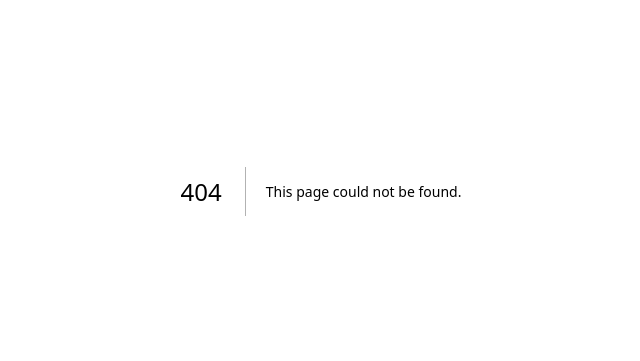
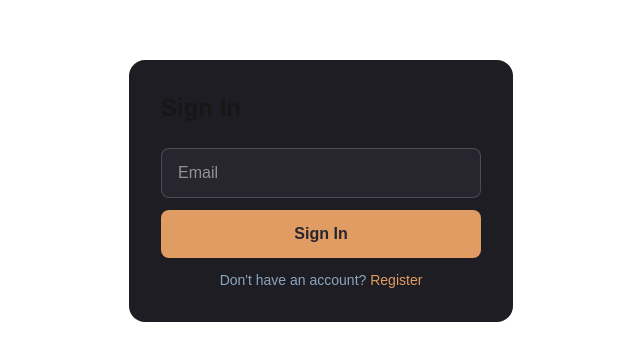
Before and after one commit to gigimento/studyflip, a Next.js app: page /auth/login in a window 1280 px wide. Before the commit this address had no page. Shown: the part 209-570 px from the top of the page, without its empty margins (319-959 px from the left). Built offline with nearby package versions, Linux system fonts and the light colour scheme.

Commit message:
feat: landing page and auth UI

```diff
--- /dev/null
+++ b/src/app/auth/login/page.tsx
@@ -0,0 +1,57 @@
+'use client';
+
+import { useState } from 'react';
+import { useRouter } from 'next/navigation';
+import { Button } from '@/components/ui/button';
+
+export default function LoginPage() {
+  const router = useRouter();
+  const [email, setEmail] = useState('');
+  const [name, setName] = useState('');
+  const [isRegister, setIsRegister] = useState(false);
+
+  async function handleSubmit() {
+    if (!email) return;
+    const endpoint = isRegister ? '/api/auth/register' : '/api/auth/login';
+    const body = isRegister ? { email, name: name || email.split('@')[0] } : { email };
+    const res = await fetch(endpoint, { method: 'POST', headers: { 'Content-Type': 'application/json' }, body: JSON.stringify(body) });
+    const data = await res.json();
+    if (data.sessionId) {
+      localStorage.setItem('sessionId', data.sessionId);
+      router.push('/dashboard');
+    }
+  }
+
+  return (
+    <div className="flex items-center justify-center min-h-screen px-6">
+      <div className="bg-[#1e1d24] p-8 rounded-2xl w-full max-w-sm">
+        <h2 className="text-2xl font-bold mb-6">{isRegister ? 'Create Account' : 'Sign In'}</h2>
+        <input
+          type="email"
+          placeholder="Email"
+          value={email}
+          onChange={(e) => setEmail(e.target.value)}
+          className="w-full px-4 py-3 rounded-lg bg-[#27262E] border border-[#8BA5BE]/30 text-white mb-3 outline-none focus:border-[#E19C63]"
+        />
+        {isRegister && (
+          <input
+            type="text"
+            placeholder="Your Name"
+            value={name}
+            onChange={(e) => setName(e.target.value)}
+            className="w-full px-4 py-3 rounded-lg bg-[#27262E] border border-[#8BA5BE]/30 text-white mb-3 outline-none focus:border-[#E19C63]"
+          />
+        )}
+        <Button onClick={handleSubmit} className="w-full mb-3">
+          {isRegister ? 'Create Account' : 'Sign In'}
+        </Button>
+        <p className="text-sm text-[#8BA5BE] text-center">
+          {isRegister ? 'Already have an account?' : "Don't have an account?"}{' '}
+          <button onClick={() => setIsRegister(!isRegister)} className="text-[#E19C63] hover:underline cursor-pointer">
+            {isRegister ? 'Sign In' : 'Register'}
+          </button>
+        </p>
+      </div>
+    </div>
+  );
+}
--- a/src/app/layout.tsx
+++ b/src/app/layout.tsx
@@ -1,33 +1,15 @@
-import type { Metadata } from "next";
-import { Geist, Geist_Mono } from "next/font/google";
-import "./globals.css";
-
-const geistSans = Geist({
-  variable: "--font-geist-sans",
-  subsets: ["latin"],
-});
-
-const geistMono = Geist_Mono({
-  variable: "--font-geist-mono",
-  subsets: ["latin"],
-});
+import type { Metadata } from 'next';
+import './globals.css';
 
 export const metadata: Metadata = {
-  title: "Create Next App",
-  description: "Generated by create next app",
+  title: 'StudyFlip - AI Flashcard Generator',
+  description: 'Generate flashcards from your study material with AI',
 };
 
-export default function RootLayout({
-  children,
-}: Readonly<{
-  children: React.ReactNode;
-}>) {
+export default function RootLayout({ children }: { children: React.ReactNode }) {
   return (
-    <html
-      lang="en"
-      className={`${geistSans.variable} ${geistMono.variable} h-full antialiased`}
-    >
-      <body className="min-h-full flex flex-col">{children}</body>
+    <html lang="en">
+      <body className="bg-[#27262E] text-white min-h-screen">{children}</body>
     </html>
   );
 }
--- a/src/app/page.tsx
+++ b/src/app/page.tsx
@@ -1,65 +1,23 @@
-import Image from "next/image";
+'use client';
+
+import { useRouter } from 'next/navigation';
+import { Button } from '@/components/ui/button';
 
 export default function Home() {
+  const router = useRouter();
+
   return (
-    <div className="flex flex-col flex-1 items-center justify-center bg-zinc-50 font-sans dark:bg-black">
-      <main className="flex flex-1 w-full max-w-3xl flex-col items-center justify-between py-32 px-16 bg-white dark:bg-black sm:items-start">
-        <Image
-          className="dark:invert"
-          src="/next.svg"
-          alt="Next.js logo"
-          width={100}
-          height={20}
-          priority
-        />
-        <div className="flex flex-col items-center gap-6 text-center sm:items-start sm:text-left">
-          <h1 className="max-w-xs text-3xl font-semibold leading-10 tracking-tight text-black dark:text-zinc-50">
-            To get started, edit the page.tsx file.
-          </h1>
-          <p className="max-w-md text-lg leading-8 text-zinc-600 dark:text-zinc-400">
-            Looking for a starting point or more instructions? Head over to{" "}
-            <a
-              href="https://vercel.com/templates?framework=next.js&utm_source=create-next-app&utm_medium=appdir-template-tw&utm_campaign=create-next-app"
-              className="font-medium text-zinc-950 dark:text-zinc-50"
-            >
-              Templates
-            </a>{" "}
-            or the{" "}
-            <a
-              href="https://nextjs.org/learn?utm_source=create-next-app&utm_medium=appdir-template-tw&utm_campaign=create-next-app"
-              className="font-medium text-zinc-950 dark:text-zinc-50"
-            >
-              Learning
-            </a>{" "}
-            center.
-          </p>
-        </div>
-        <div className="flex flex-col gap-4 text-base font-medium sm:flex-row">
-          <a
-            className="flex h-12 w-full items-center justify-center gap-2 rounded-full bg-foreground px-5 text-background transition-colors hover:bg-[#383838] dark:hover:bg-[#ccc] md:w-[158px]"
-            href="https://vercel.com/new?utm_source=create-next-app&utm_medium=appdir-template-tw&utm_campaign=create-next-app"
-            target="_blank"
-            rel="noopener noreferrer"
-          >
-            <Image
-              className="dark:invert"
-              src="/vercel.svg"
-              alt="Vercel logomark"
-              width={16}
-              height={16}
-            />
-            Deploy Now
-          </a>
-          <a
-            className="flex h-12 w-full items-center justify-center rounded-full border border-solid border-black/[.08] px-5 transition-colors hover:border-transparent hover:bg-black/[.04] dark:border-white/[.145] dark:hover:bg-[#1a1a1a] md:w-[158px]"
-            href="https://nextjs.org/docs?utm_source=create-next-app&utm_medium=appdir-template-tw&utm_campaign=create-next-app"
-            target="_blank"
-            rel="noopener noreferrer"
-          >
-            Documentation
-          </a>
-        </div>
-      </main>
+    <div className="flex flex-col items-center justify-center min-h-screen px-6 text-center">
+      <h1 className="text-5xl font-bold mb-4">
+        Study<span className="text-[#E19C63]">Flip</span>
+      </h1>
+      <p className="text-lg text-[#8BA5BE] max-w-md mb-8">
+        Upload your notes, PDFs, or text. Let AI generate flashcards instantly.
+        Study smarter with flip cards and quizzes.
+      </p>
+      <div className="flex gap-4">
+        <Button onClick={() => router.push('/auth/login')}>Get Started</Button>
+      </div>
     </div>
   );
 }
--- /dev/null
+++ b/src/components/ui/button.tsx
@@ -0,0 +1,23 @@
+'use client';
+
+type ButtonProps = {
+  children: React.ReactNode;
+  onClick?: () => void;
+  variant?: 'primary' | 'secondary';
+  className?: string;
+  disabled?: boolean;
+};
+
+export function Button({ children, onClick, variant = 'primary', className = '', disabled }: ButtonProps) {
+  const base = 'px-6 py-3 rounded-lg font-semibold transition-all duration-200';
+  const styles = {
+    primary: 'bg-[#E19C63] text-[#27262E] hover:bg-[#c98a52]',
+    secondary: 'bg-[#8BA5BE] text-white hover:bg-[#7a94ad]',
+  };
+  const disabledStyle = disabled ? 'opacity-50 cursor-not-allowed' : 'cursor-pointer';
+  return (
+    <button onClick={onClick} disabled={disabled} className={`${base} ${styles[variant]} ${disabledStyle} ${className}`}>
+      {children}
+    </button>
+  );
+}
```
